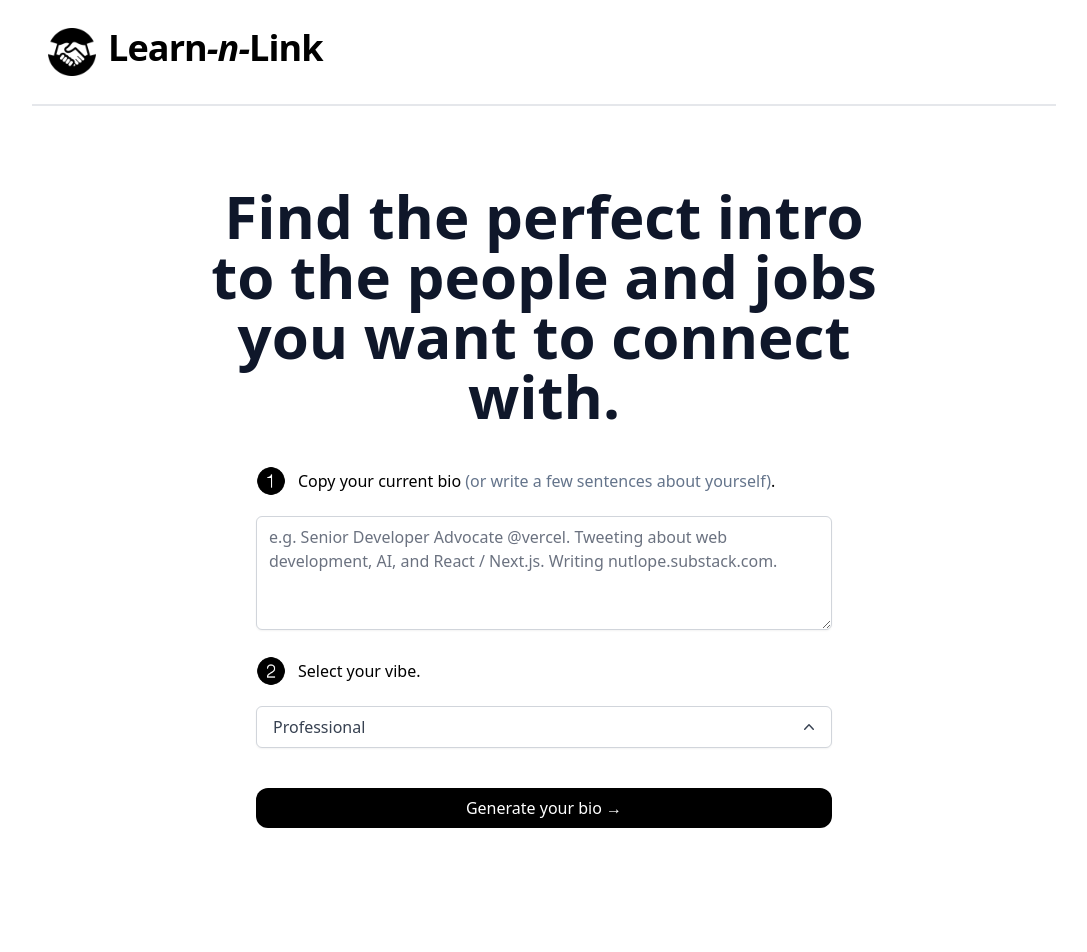
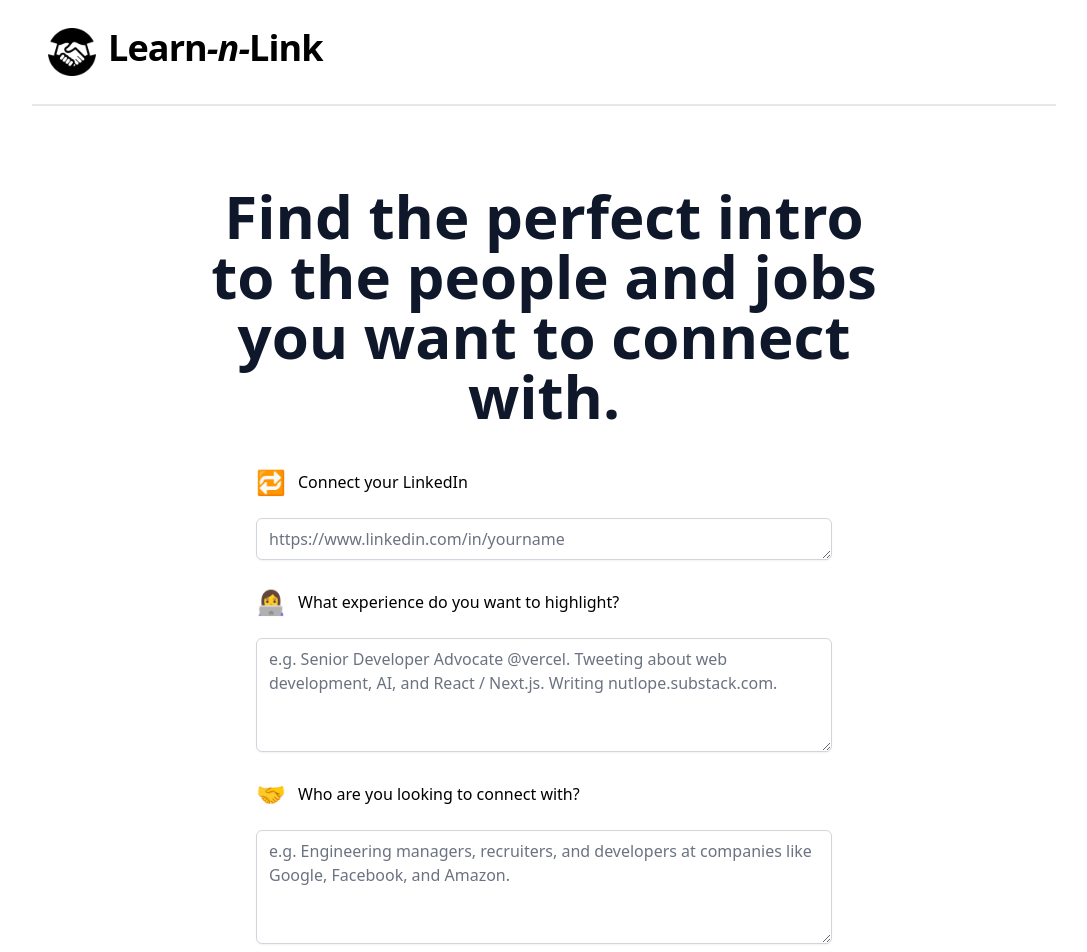
Before and after one commit to matthewcline/learn_n_link, a Next.js app: page / in a window 1280 px wide. Shown: the top 952 px of the page, without its empty margins (96-1183 px from the left). Before the commit the page ends 917 px from the top, so only its background shows below. Built offline with nearby package versions, Linux system fonts and the light colour scheme.

Commit message:
update numbers to emojis

```diff
--- a/pages/index.tsx
+++ b/pages/index.tsx
@@ -84,19 +84,24 @@ const Home: NextPage = () => {
         </h1>
         <div className="max-w-xl w-full">
           <div className="flex mt-10 items-center space-x-3">
-            <Image
-              src="/1-black.png"
-              width={30}
-              height={30}
-              alt="1 icon"
-              className="mb-5 sm:mb-0"
-            />
+            <h1 className="text-2xl">🔁</h1>
             <p className="text-left font-medium">
-              Copy your current bio{" "}
-              <span className="text-slate-500">
-                (or write a few sentences about yourself)
-              </span>
-              .
+              Connect your LinkedIn
+            </p>
+          </div>
+          <textarea
+            value={bio}
+            onChange={(e) => setBio(e.target.value)}
+            rows={1}
+            className="w-full rounded-md border-gray-300 shadow-sm focus:border-black focus:ring-black my-5"
+            placeholder={
+              "https://www.linkedin.com/in/yourname"
+            }
+          />
+          <div className="flex items-center space-x-3">
+            <h1 className="text-2xl">👩‍💻</h1>
+            <p className="text-left font-medium">
+              What experience do you want to highlight?
             </p>
           </div>
           <textarea
@@ -108,20 +113,35 @@ const Home: NextPage = () => {
               "e.g. Senior Developer Advocate @vercel. Tweeting about web development, AI, and React / Next.js. Writing nutlope.substack.com."
             }
           />
-          <div className="flex mb-5 items-center space-x-3">
+          <div className="flex items-center space-x-3">
+            <h1 className="text-2xl">🤝</h1>
+            <p className="text-left font-medium">
+              Who are you looking to connect with?
+            </p>
+          </div>
+          <textarea
+            value={bio}
+            onChange={(e) => setBio(e.target.value)}
+            rows={4}
+            className="w-full rounded-md border-gray-300 shadow-sm focus:border-black focus:ring-black my-5"
+            placeholder={
+              "e.g. Engineering managers, recruiters, and developers at companies like Google, Facebook, and Amazon."
+            }
+          />
+          {/* <div className="flex mb-5 items-center space-x-3">
             <Image src="/2-black.png" width={30} height={30} alt="1 icon" />
             <p className="text-left font-medium">Select your vibe.</p>
           </div>
           <div className="block">
             <DropDown vibe={vibe} setVibe={(newVibe) => setVibe(newVibe)} />
-          </div>
+          </div> */}
 
           {!loading && (
             <button
               className="bg-black rounded-xl text-white font-medium px-4 py-2 sm:mt-10 mt-8 hover:bg-black/80 w-full"
               onClick={(e) => generateBio(e)}
             >
-              Generate your bio &rarr;
+              Generate your leads &rarr;
             </button>
           )}
           {loading && (
```
